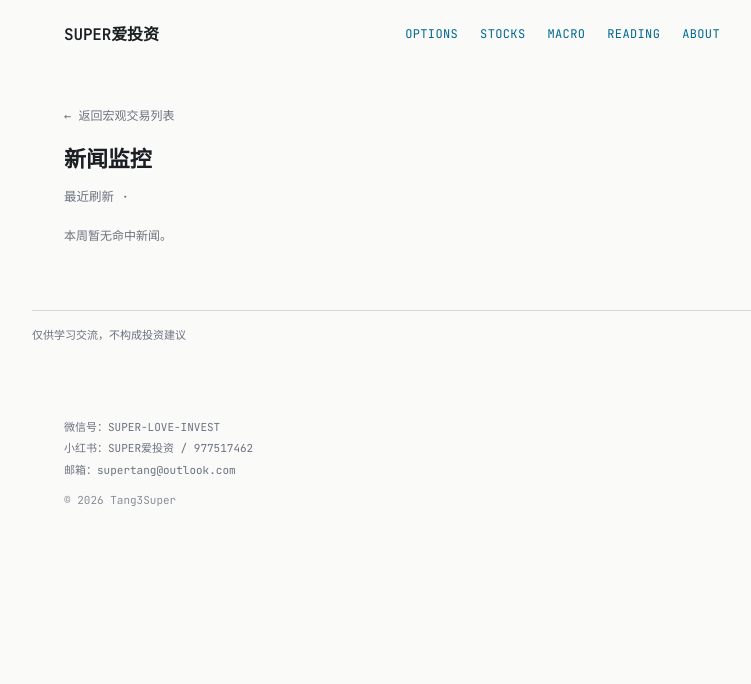
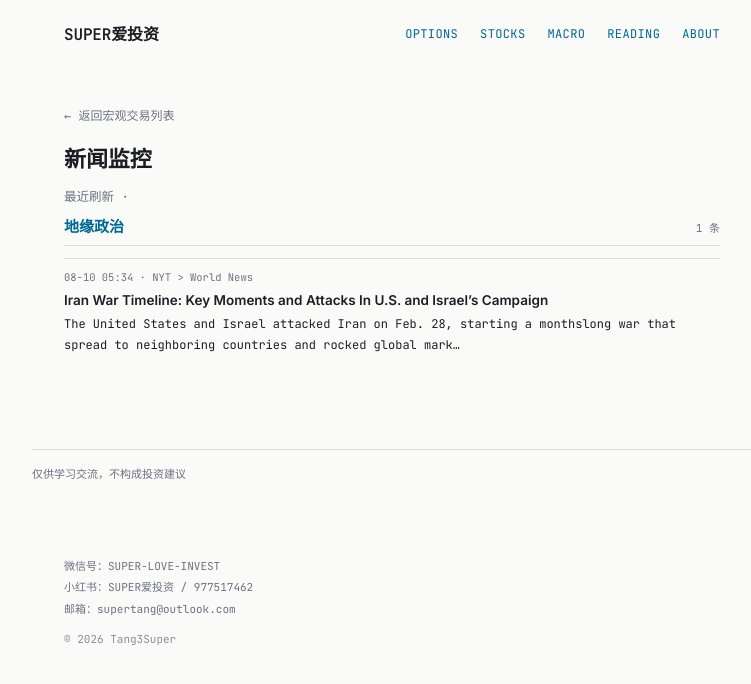
Before and after one commit to tang3super/tang3super.github.io, a Jekyll site: the page built from _macro_trade/2026-08-10-news-digest.md, in a window 1280 px wide. Shown: the top 684 px of the page, without its empty margins (248-999 px from the left). Built offline with Jekyll 4.4.1, drawn with Linux system fonts in a browser that asks for light colours.

Commit message:
测试：加回一个最小的 topics 嵌套结构（1分类1条），排查是嵌套本身还是数据量的问题

```diff
--- a/_macro_trade/2026-08-10-news-digest.md
+++ b/_macro_trade/2026-08-10-news-digest.md
@@ -4,4 +4,12 @@
 title: 新闻监控
 date: '2026-08-10'
 summary: 测试
+topics:
+- name: 地缘政治
+  items:
+  - title: 'Iran War Timeline: Key Moments and Attacks In U.S. and Israel’s Campaign'
+    summary: The United States and Israel attacked Iran on Feb. 28, starting a monthslong war that spread to neighboring countries and rocked global mark…
+    link: https://www.nytimes.com/article/iran-war-trump-us-oil-hormuz-key-dates-events.html
+    source: NYT > World News
+    time: 08-10 05:34
 ---
```
